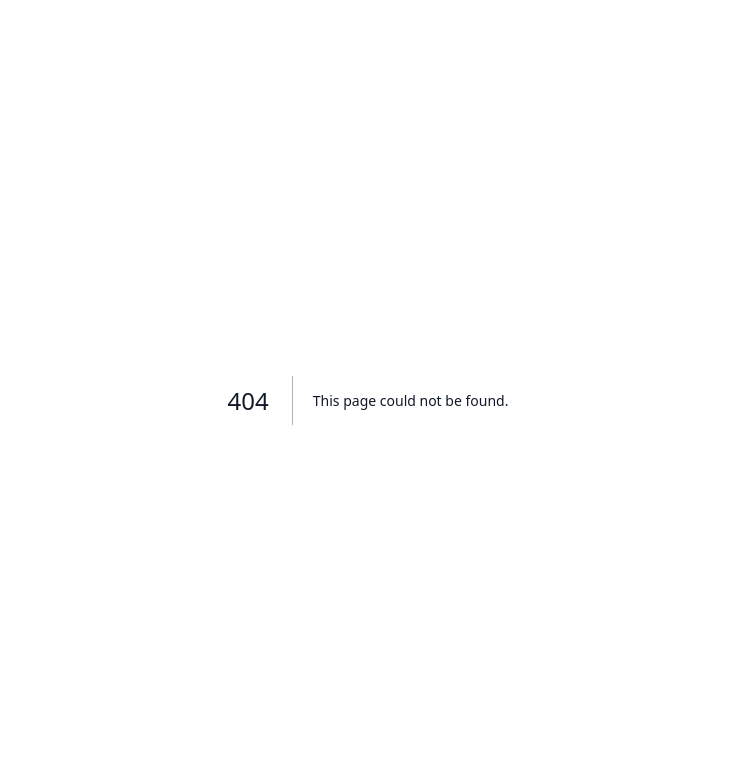
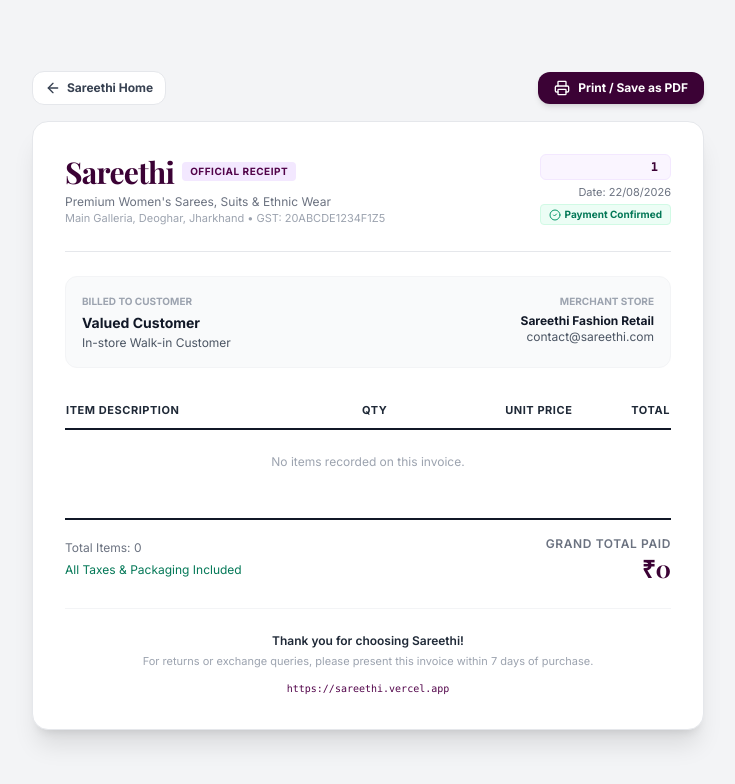
Before and after one commit to hritikbhardwaj12/Sareethi, a Next.js app: page /invoice/1 in a window 1280 px wide. Before the commit this address had no page. Shown: the top 784 px of the page, without its empty margins (272-1007 px from the left). Built offline with nearby package versions, Linux system fonts and the light colour scheme; a web font is replaced by a local one.

Commit message:
feat: one-click WhatsApp bill delivery with welcome note, PDF receipt URL, and clean printable invoice layout

```diff
--- a/src/app/admin/billing/page.tsx
+++ b/src/app/admin/billing/page.tsx
@@ -17,7 +17,7 @@ import {
   X,
   Image as ImageIcon,
   MessageCircle,
-  Share2,
+  ExternalLink,
 } from 'lucide-react';
 import Link from 'next/link';
 
@@ -86,6 +86,8 @@ export default function AdminBillingPage() {
       )
       .join('\n');
 
+    const invoiceUrl = `https://sareethi.vercel.app/invoice/${encodeURIComponent(billResult.billNumber)}`;
+
     const message =
       `*SAREETHI FASHION RETAIL - DIGITAL INVOICE*\n\n` +
       `Hello *${customerName}*,\n` +
@@ -101,6 +103,8 @@ export default function AdminBillingPage() {
       `${itemsText}\n\n` +
       `💰 *Total Amount Paid:* ₹${totalAmount.toLocaleString()}\n` +
       `✅ *Payment Status:* Confirmed\n\n` +
+      `📄 *Official Digital & PDF Invoice:*\n` +
+      `${invoiceUrl}\n\n` +
       `We hope you love your purchase! Visit us again soon at Sareethi.\n` +
       `_Sareethi Fashion Retail - Deoghar & Online_`;
 
@@ -141,30 +145,34 @@ export default function AdminBillingPage() {
   };
 
   return (
-    <div className="min-h-screen bg-gray-50 flex flex-col font-sans">
-      <AdminHeader />
+    <div className="min-h-screen bg-gray-50 flex flex-col font-sans print:bg-white print:min-h-0">
+      {/* Admin Header (Hidden on Print) */}
+      <div className="print:hidden">
+        <AdminHeader />
+      </div>
 
-      <main className="flex-1 max-w-7xl mx-auto w-full px-4 sm:px-6 lg:px-8 py-8 space-y-8">
-        {/* Header */}
-        <div className="bg-purple-950 text-white p-6 rounded-2xl shadow-lg flex flex-col sm:flex-row justify-between items-start sm:items-center gap-4">
+      <main className="flex-1 max-w-7xl mx-auto w-full px-4 sm:px-6 lg:px-8 py-8 space-y-8 print:p-0 print:m-0 print:max-w-none">
+        {/* Header (Hidden on Print) */}
+        <div className="bg-purple-950 text-white p-6 rounded-2xl shadow-lg flex flex-col sm:flex-row justify-between items-start sm:items-center gap-4 print:hidden">
           <div>
             <div className="flex items-center gap-2">
               <Receipt className="w-5 h-5 text-amber-400" />
               <h1 className="font-serif text-2xl font-bold">Physical Store Billing Desk</h1>
             </div>
             <p className="text-xs text-purple-200 mt-1">
-              Create instant digital bills, update inventory, save order records, and send the bill directly to the customer's WhatsApp.
+              Create instant digital bills, save order records, and send the official receipt directly to the customer's WhatsApp.
             </p>
           </div>
           <span className="bg-purple-900 border border-purple-700 text-purple-200 font-mono text-[11px] px-3 py-1.5 rounded-full font-bold flex items-center gap-1.5">
-            <MessageCircle className="w-3.5 h-3.5 text-emerald-400" /> WhatsApp Direct Billing
+            <MessageCircle className="w-3.5 h-3.5 text-emerald-400" /> WhatsApp Direct Delivery
           </span>
         </div>
 
         {billResult ? (
-          /* Bill Confirmation Screen with WhatsApp & Print Actions */
-          <div className="bg-white p-8 rounded-2xl border border-gray-200 shadow-lg space-y-6 max-w-2xl mx-auto">
-            <div className="flex items-center justify-between border-b border-gray-100 pb-4">
+          /* Bill Confirmation Screen with WhatsApp & Clean Print */
+          <div className="bg-white p-8 rounded-2xl border border-gray-200 shadow-lg space-y-6 max-w-2xl mx-auto print:shadow-none print:border-none print:p-0 print:max-w-none">
+            {/* Top confirmation banner (Hidden on Print) */}
+            <div className="flex items-center justify-between border-b border-gray-100 pb-4 print:hidden">
               <div className="flex items-center gap-3">
                 <CheckCircle2 className="w-8 h-8 text-emerald-600 shrink-0" />
                 <div>
@@ -176,63 +184,79 @@ export default function AdminBillingPage() {
               </div>
             </div>
 
-            {/* Prominent Action Buttons: Send via WhatsApp & Print */}
-            <div className="grid grid-cols-1 sm:grid-cols-2 gap-3 pt-1">
+            {/* Action Buttons: WhatsApp Send & Print (Hidden on Print) */}
+            <div className="grid grid-cols-1 sm:grid-cols-2 gap-3 pt-1 print:hidden">
               <a
                 href={getWhatsAppLink()}
                 target="_blank"
                 rel="noopener noreferrer"
-                className="py-3 px-4 bg-emerald-600 hover:bg-emerald-700 text-white font-bold text-xs rounded-xl transition-colors shadow-md flex items-center justify-center gap-2 cursor-pointer"
+                className="py-3.5 px-4 bg-emerald-600 hover:bg-emerald-700 text-white font-bold text-xs rounded-xl transition-colors shadow-md flex items-center justify-center gap-2 cursor-pointer text-center"
               >
                 <MessageCircle className="w-4 h-4 fill-white" /> Send Bill via WhatsApp
               </a>
 
               <button
                 onClick={() => window.print()}
-                className="py-3 px-4 bg-purple-950 hover:bg-purple-900 text-white font-bold text-xs rounded-xl transition-colors shadow-md flex items-center justify-center gap-2 cursor-pointer"
+                className="py-3.5 px-4 bg-purple-950 hover:bg-purple-900 text-white font-bold text-xs rounded-xl transition-colors shadow-md flex items-center justify-center gap-2 cursor-pointer text-center"
               >
-                <Printer className="w-4 h-4" /> Print / Download PDF
+                <Printer className="w-4 h-4" /> Print / Save as PDF
               </button>
             </div>
 
-            {/* Printable Digital Invoice Preview */}
-            <div className="border-2 border-dashed border-gray-200 p-6 rounded-xl bg-gray-50/60 space-y-4 font-mono text-xs">
-              <div className="text-center border-b border-gray-200 pb-4 space-y-1">
-                <h3 className="font-serif text-xl font-bold text-purple-950 font-sans">SAREETHI FASHION RETAIL</h3>
-                <p className="text-gray-500 font-sans">Main Galleria, Deoghar, Jharkhand</p>
-                <p className="text-gray-500 font-sans">
-                  Bill No: {billResult.billNumber} • Date: {new Date().toLocaleDateString()}
+            {/* Official Digital Tax Invoice Box (Printed cleanly) */}
+            <div className="border-2 border-dashed border-gray-300 print:border-solid print:border-gray-900 p-6 sm:p-8 rounded-2xl bg-gray-50/50 print:bg-white space-y-5 text-xs">
+              {/* Receipt Header */}
+              <div className="text-center border-b border-gray-300 pb-4 space-y-1">
+                <h3 className="font-serif text-2xl font-bold text-purple-950">SAREETHI FASHION RETAIL</h3>
+                <p className="text-gray-500">Main Galleria, Deoghar, Jharkhand • GST: 20ABCDE1234F1Z5</p>
+                <p className="text-gray-600 font-mono text-[11px]">
+                  Bill No: <strong>{billResult.billNumber}</strong> • Date: {new Date().toLocaleDateString('en-GB')}
                 </p>
               </div>
 
-              <div className="flex justify-between text-gray-700 border-b border-gray-200 pb-2">
-                <span>Customer: <strong className="text-gray-900 font-sans">{customerName}</strong></span>
-                <span>Contact: <strong className="text-gray-900 font-sans">{customerPhone}</strong></span>
+              {/* Customer Info */}
+              <div className="flex justify-between text-gray-700 border-b border-gray-200 pb-3">
+                <div>
+                  <span className="text-gray-400 font-bold uppercase text-[10px] block">Customer:</span>
+                  <strong className="text-gray-900 text-sm">{customerName}</strong>
+                </div>
+                <div className="text-right">
+                  <span className="text-gray-400 font-bold uppercase text-[10px] block">Contact Number:</span>
+                  <strong className="text-gray-900 text-sm">{customerPhone}</strong>
+                </div>
               </div>
 
+              {/* Items Table */}
               <div className="space-y-2">
-                <div className="flex justify-between font-bold border-b border-gray-300 pb-1 text-gray-900 font-sans">
+                <div className="flex justify-between font-bold border-b-2 border-gray-900 pb-1.5 text-gray-900 text-[11px] uppercase tracking-wider">
                   <span className="w-1/2">Item Description</span>
                   <span className="w-1/4 text-center">Qty</span>
                   <span className="w-1/4 text-right">Price</span>
                 </div>
                 {items.map((it, idx) => (
-                  <div key={idx} className="flex justify-between text-gray-700 font-sans">
-                    <span className="w-1/2 line-clamp-1">{it.product_name}</span>
+                  <div key={idx} className="flex justify-between text-gray-800 py-1 border-b border-gray-100 last:border-none">
+                    <span className="w-1/2 font-semibold line-clamp-1">{it.product_name}</span>
                     <span className="w-1/4 text-center">{it.quantity}</span>
-                    <span className="w-1/4 text-right">₹{(it.unit_price * it.quantity).toLocaleString()}</span>
+                    <span className="w-1/4 text-right font-bold">₹{(it.unit_price * it.quantity).toLocaleString()}</span>
                   </div>
                 ))}
               </div>
 
-              <div className="border-t-2 border-gray-900 pt-3 flex justify-between font-bold text-base text-gray-900 font-sans">
+              {/* Total Summary */}
+              <div className="border-t-2 border-gray-900 pt-3 flex justify-between font-bold text-base text-gray-900">
                 <span>TOTAL AMOUNT PAID</span>
-                <span className="text-purple-950">₹{totalAmount.toLocaleString()}</span>
+                <span className="text-purple-950 font-bold text-xl">₹{totalAmount.toLocaleString()}</span>
+              </div>
+
+              {/* Footer Note */}
+              <div className="text-center pt-4 border-t border-gray-200 text-gray-500 text-[11px] space-y-0.5">
+                <p className="font-semibold text-gray-800">Thank you for shopping at Sareethi!</p>
+                <p className="text-[10px] text-gray-400">Digital Copy available at: https://sareethi.vercel.app/invoice/{billResult.billNumber}</p>
               </div>
             </div>
 
-            {/* Navigation Options */}
-            <div className="flex justify-between items-center pt-3 border-t border-gray-100 text-xs">
+            {/* Navigation Options (Hidden on Print) */}
+            <div className="flex justify-between items-center pt-3 border-t border-gray-100 text-xs print:hidden">
               <Link href="/admin/orders" className="font-bold text-purple-950 hover:underline flex items-center gap-1">
                 View in Admin Orders Desk <ArrowRight className="w-3.5 h-3.5" />
               </Link>
@@ -410,7 +434,10 @@ export default function AdminBillingPage() {
         />
       )}
 
-      <Footer />
+      {/* Footer (Hidden on Print) */}
+      <div className="print:hidden">
+        <Footer />
+      </div>
     </div>
   );
 }
--- /dev/null
+++ b/src/app/invoice/[id]/page.tsx
@@ -0,0 +1,148 @@
+'use client';
+
+import { useParams } from 'next/navigation';
+import { useStoreData } from '@/context/StoreDataContext';
+import { Printer, Download, ArrowLeft, CheckCircle2, ShoppingBag } from 'lucide-react';
+import Link from 'next/link';
+
+export default function InvoiceDetailPage() {
+  const params = useParams();
+  const billId = typeof params?.id === 'string' ? decodeURIComponent(params.id) : '';
+  const { bills, orders } = useStoreData();
+
+  // Find matching bill
+  const bill = bills.find((b) => b.billNumber === billId || b.orderId === billId);
+  const matchingOrder = orders.find((o) => o.bill_number === billId || o.id === billId);
+
+  const customerName = bill?.customerName || matchingOrder?.customer_name || 'Valued Customer';
+  const customerPhone = bill?.customerPhone || matchingOrder?.customer_phone || '';
+  const billNumber = bill?.billNumber || matchingOrder?.bill_number || billId;
+  const dateStr = bill?.date || matchingOrder?.date || new Date().toLocaleDateString('en-GB');
+  const items = bill?.items || matchingOrder?.items || [];
+  const totalAmount = bill?.totalAmount || matchingOrder?.total_price || 0;
+
+  return (
+    <div className="min-h-screen bg-gray-100 flex flex-col items-center justify-center p-4 print:p-0 print:bg-white font-sans">
+      {/* Top Action Bar (Hidden when printing) */}
+      <div className="w-full max-w-2xl mb-4 flex justify-between items-center print:hidden">
+        <Link
+          href="/"
+          className="text-xs font-bold text-gray-700 hover:text-purple-950 flex items-center gap-1.5 bg-white px-3 py-2 rounded-xl shadow-xs border border-gray-200"
+        >
+          <ArrowLeft className="w-4 h-4" /> Sareethi Home
+        </Link>
+        <button
+          onClick={() => window.print()}
+          className="px-4 py-2 bg-purple-950 text-white font-bold text-xs rounded-xl hover:bg-purple-900 flex items-center gap-2 shadow-md cursor-pointer"
+        >
+          <Printer className="w-4 h-4" /> Print / Save as PDF
+        </button>
+      </div>
+
+      {/* Official Tax Invoice Container */}
+      <div className="w-full max-w-2xl bg-white rounded-2xl shadow-xl print:shadow-none print:rounded-none border border-gray-200 print:border-none p-8 space-y-6">
+        {/* Invoice Header */}
+        <div className="flex justify-between items-start border-b border-gray-200 pb-6">
+          <div>
+            <div className="flex items-center gap-2">
+              <span className="font-serif text-3xl font-bold tracking-tight text-purple-950">Sareethi</span>
+              <span className="text-[10px] font-bold uppercase tracking-wider text-purple-900 bg-purple-100 px-2 py-0.5 rounded">
+                Official Receipt
+              </span>
+            </div>
+            <p className="text-xs text-gray-500 mt-1">Premium Women's Sarees, Suits & Ethnic Wear</p>
+            <p className="text-[11px] text-gray-400">Main Galleria, Deoghar, Jharkhand • GST: 20ABCDE1234F1Z5</p>
+          </div>
+          <div className="text-right">
+            <span className="text-xs font-mono font-bold text-purple-950 bg-purple-50 px-3 py-1 rounded-md border border-purple-100 block">
+              {billNumber}
+            </span>
+            <span className="text-[11px] text-gray-500 block mt-1">Date: {dateStr}</span>
+            <span className="inline-flex items-center gap-1 text-[10px] font-bold text-emerald-700 bg-emerald-50 px-2 py-0.5 rounded mt-1 border border-emerald-100">
+              <CheckCircle2 className="w-3 h-3 text-emerald-600" /> Payment Confirmed
+            </span>
+          </div>
+        </div>
+
+        {/* Customer & Billed To */}
+        <div className="grid grid-cols-2 gap-4 text-xs bg-gray-50 p-4 rounded-xl border border-gray-100">
+          <div>
+            <span className="text-gray-400 font-bold uppercase text-[10px] block mb-1">Billed To Customer</span>
+            <p className="font-bold text-gray-900 text-sm">{customerName}</p>
+            <p className="text-gray-600 mt-0.5">{customerPhone || 'In-store Walk-in Customer'}</p>
+          </div>
+          <div className="text-right">
+            <span className="text-gray-400 font-bold uppercase text-[10px] block mb-1">Merchant Store</span>
+            <p className="font-bold text-gray-900">Sareethi Fashion Retail</p>
+            <p className="text-gray-600">contact@sareethi.com</p>
+          </div>
+        </div>
+
+        {/* Items Table */}
+        <div>
+          <table className="w-full text-left text-xs border-collapse">
+            <thead>
+              <tr className="border-b-2 border-gray-900 text-[11px] font-bold text-gray-800 uppercase tracking-wider">
+                <th className="py-2.5">Item Description</th>
+                <th className="py-2.5 text-center">Qty</th>
+                <th className="py-2.5 text-right">Unit Price</th>
+                <th className="py-2.5 text-right">Total</th>
+              </tr>
+            </thead>
+            <tbody className="divide-y divide-gray-100">
+              {items.length === 0 ? (
+                <tr>
+                  <td colSpan={4} className="py-6 text-center text-gray-400">
+                    No items recorded on this invoice.
+                  </td>
+                </tr>
+              ) : (
+                items.map((it: any, idx: number) => {
+                  const name = it.product_name || it.name || 'Garment Item';
+                  const price = it.unit_price || it.price || 0;
+                  const qty = it.quantity || 1;
+                  return (
+                    <tr key={idx} className="text-gray-800">
+                      <td className="py-3 font-semibold pr-2">
+                        {name}
+                        {it.captured_image_url && (
+                          <span className="block text-[10px] text-gray-400 font-normal">Attached Garment Photo Verified</span>
+                        )}
+                      </td>
+                      <td className="py-3 text-center">{qty}</td>
+                      <td className="py-3 text-right">₹{price.toLocaleString()}</td>
+                      <td className="py-3 text-right font-bold text-gray-900">
+                        ₹{(price * qty).toLocaleString()}
+                      </td>
+                    </tr>
+                  );
+                })
+              )}
+            </tbody>
+          </table>
+        </div>
+
+        {/* Total Summary */}
+        <div className="border-t-2 border-gray-900 pt-4 flex justify-between items-center text-gray-900 font-bold">
+          <div>
+            <span className="text-xs text-gray-500 font-normal block">Total Items: {items.length}</span>
+            <span className="text-xs text-emerald-700 font-normal">All Taxes & Packaging Included</span>
+          </div>
+          <div className="text-right">
+            <span className="text-xs text-gray-500 block uppercase tracking-wider font-semibold">Grand Total Paid</span>
+            <span className="text-2xl font-serif text-purple-950 font-bold">₹{totalAmount.toLocaleString()}</span>
+          </div>
+        </div>
+
+        {/* Invoice Footer Note */}
+        <div className="text-center pt-6 border-t border-gray-100 text-xs text-gray-500 space-y-1">
+          <p className="font-semibold text-gray-800">Thank you for choosing Sareethi!</p>
+          <p className="text-[11px] text-gray-400">
+            For returns or exchange queries, please present this invoice within 7 days of purchase.
+          </p>
+          <p className="text-[10px] font-mono text-purple-900 pt-2">https://sareethi.vercel.app</p>
+        </div>
+      </div>
+    </div>
+  );
+}
```
